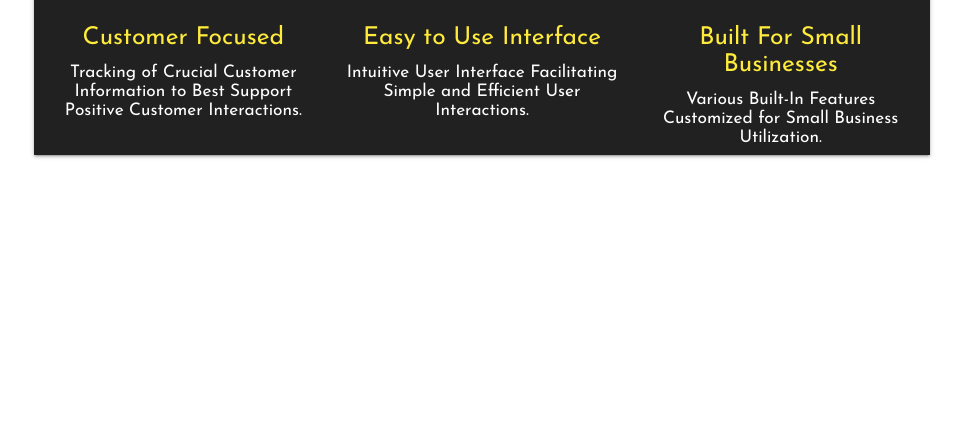
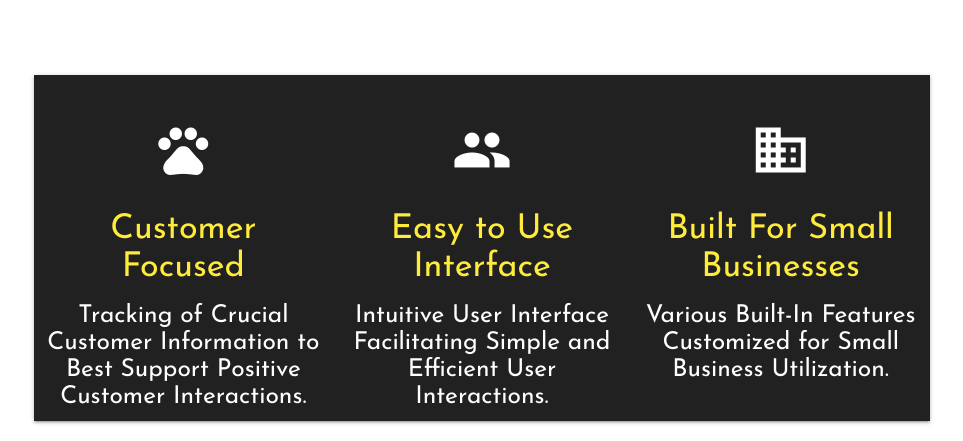
Before and after one commit to redsn/dog-walking-crm, a Django app: page / in a window 1280 px wide. Shown: the part 670-1111 px from the top of the page, without its empty margins (158-1121 px from the left). Before the commit the page ends 828 px from the top, so only its background shows below. Run offline with Django 4.2, Linux system fonts and the light colour scheme; some libraries are stand-ins or nearby versions.

Commit message:
wip: styling changes

```diff
--- a/main_app/templates/landing.html
+++ b/main_app/templates/landing.html
@@ -26,29 +26,36 @@
       </nav>
     </br>
     </br>
+    </br>
     <div class="container center">
-        <img src="https://m.media-amazon.com/images/I/711O6Y9iFjL._AC_SL1500_.jpg" alt="big doggo" width="70%">
+        <img src="https://m.media-amazon.com/images/I/711O6Y9iFjL._AC_SL1500_.jpg" alt="big doggo" width="80%">
     </div>
+    </br>
+    </br>
+    </br>
     <div class="container z-depth-1 grey darken-4">
       <div class="row center">
       </br>
             <div class="col s4">
+                </br>
                 <i class="material-icons medium white-text">pets</i>
                 </br>
-                <h5 class="center yellow-text">Customer Focused</h5>
-                <h6 class="white-text">Tracking of Crucial Customer Information to Best Support Positive Customer Interactions.</h6>
+                <h4 class="center yellow-text">Customer Focused</h4>
+                <h5 class="white-text">Tracking of Crucial Customer Information to Best Support Positive Customer Interactions.</h5>
             </div>
             <div class="col s4">
+                </br>
                 <i class="material-icons medium white-text">people</i>
                 </br>
-                <h5 class="center yellow-text">Easy to Use Interface</h5>
-                <h6 class="white-text">Intuitive User Interface Facilitating Simple and Efficient User Interactions.</h6>
+                <h4 class="center yellow-text">Easy to Use Interface</h4>
+                <h5 class="white-text">Intuitive User Interface Facilitating Simple and Efficient User Interactions.</h5>
             </div>
             <div class="col s4">
+                </br>
                 <i class="material-icons medium white-text">business</i>
                 </br>
-                <h5 class="center yellow-text">Built For Small Businesses</h5>
-                <h6 class="white-text">Various Built-In Features Customized for Small Business Utilization.</h6>
+                <h4 class="center yellow-text">Built For Small Businesses</h4>
+                <h5 class="white-text">Various Built-In Features Customized for Small Business Utilization.</h5>
             </div>
         </div>
     </div>
```
